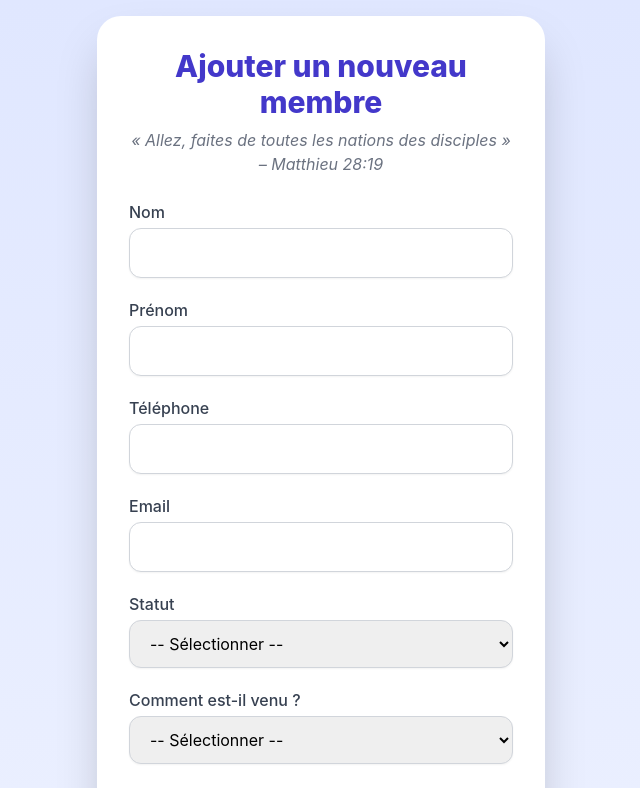
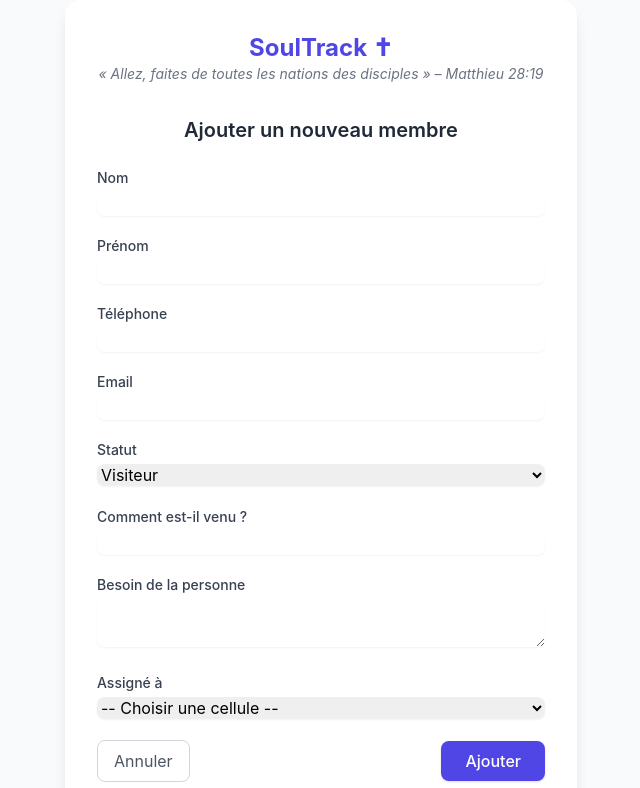
Before and after one commit to allanbavajee/soultrack, a Next.js app: page /add-member in a window 1280 px wide. Shown: the top 788 px of the page, without its empty margins (319-959 px from the left). Built offline with nearby package versions, Linux system fonts and the light colour scheme; no server answers.

Commit message:
Update add-member.js

```diff
--- a/pages/add-member.js
+++ b/pages/add-member.js
@@ -8,11 +8,13 @@ export default function AddMember() {
     prenom: "",
     telephone: "",
     email: "",
-    statut: "nouveau",
-    how_came: "",
+    statut: "visiteur",
+    comment: "",
     besoin: "",
     assignee: "",
   });
+  const [loading, setLoading] = useState(false);
+  const [success, setSuccess] = useState(false);
 
   const handleChange = (e) => {
     setFormData({ ...formData, [e.target.name]: e.target.value });
@@ -20,157 +22,183 @@ export default function AddMember() {
 
   const handleSubmit = async (e) => {
     e.preventDefault();
-    try {
-      const { data, error } = await supabase.from("membres").insert([formData]);
-      if (error) throw error;
-      alert("Membre ajouté avec succès !");
+    setLoading(true);
+    setSuccess(false);
+
+    const { error } = await supabase.from("membres").insert([formData]);
+    setLoading(false);
+
+    if (!error) {
+      setSuccess(true);
       setFormData({
         nom: "",
         prenom: "",
         telephone: "",
         email: "",
-        statut: "nouveau",
-        how_came: "",
+        statut: "visiteur",
+        comment: "",
         besoin: "",
         assignee: "",
       });
-    } catch (err) {
-      alert(err.message);
+    } else {
+      alert("Erreur: " + error.message);
     }
   };
 
   return (
-    <div className="min-h-screen bg-gradient-to-b from-indigo-100 to-indigo-50 flex items-center justify-center p-4">
-      <div className="w-full max-w-md bg-white p-8 rounded-3xl shadow-2xl">
-        <h1 className="text-3xl font-extrabold text-center text-indigo-700 mb-2">
+    <div className="min-h-screen bg-gray-50 flex items-center justify-center px-4">
+      <div className="w-full max-w-lg bg-white rounded-2xl shadow-lg p-8">
+        {/* Logo + Verset */}
+        <div className="text-center mb-8">
+          <h1 className="text-2xl font-bold text-indigo-600">SoulTrack ✝</h1>
+          <p className="text-sm text-gray-500 italic">
+            « Allez, faites de toutes les nations des disciples » – Matthieu 28:19
+          </p>
+        </div>
+
+        {/* Titre */}
+        <h2 className="text-xl font-semibold text-gray-800 text-center mb-6">
           Ajouter un nouveau membre
-        </h1>
-        <p className="text-center text-gray-500 italic mb-6">
-          « Allez, faites de toutes les nations des disciples » – Matthieu 28:19
-        </p>
+        </h2>
 
+        {/* Formulaire */}
         <form onSubmit={handleSubmit} className="space-y-5">
-          {/* Nom */}
           <div>
-            <label className="block text-gray-700 font-medium mb-1">Nom</label>
+            <label className="block text-sm font-medium text-gray-700">Nom</label>
             <input
               type="text"
               name="nom"
               value={formData.nom}
               onChange={handleChange}
-              className="w-full px-4 py-3 border border-gray-300 rounded-xl shadow-sm focus:outline-none focus:ring-2 focus:ring-indigo-400"
               required
+              className="mt-1 w-full rounded-lg border-gray-300 shadow-sm focus:ring-indigo-500 focus:border-indigo-500"
             />
           </div>
 
-          {/* Prénom */}
           <div>
-            <label className="block text-gray-700 font-medium mb-1">Prénom</label>
+            <label className="block text-sm font-medium text-gray-700">Prénom</label>
             <input
               type="text"
               name="prenom"
               value={formData.prenom}
               onChange={handleChange}
-              className="w-full px-4 py-3 border border-gray-300 rounded-xl shadow-sm focus:outline-none focus:ring-2 focus:ring-indigo-400"
               required
+              className="mt-1 w-full rounded-lg border-gray-300 shadow-sm focus:ring-indigo-500 focus:border-indigo-500"
             />
           </div>
 
-          {/* Téléphone */}
           <div>
-            <label className="block text-gray-700 font-medium mb-1">Téléphone</label>
+            <label className="block text-sm font-medium text-gray-700">Téléphone</label>
             <input
               type="text"
               name="telephone"
               value={formData.telephone}
               onChange={handleChange}
-              className="w-full px-4 py-3 border border-gray-300 rounded-xl shadow-sm focus:outline-none focus:ring-2 focus:ring-indigo-400"
               required
+              className="mt-1 w-full rounded-lg border-gray-300 shadow-sm focus:ring-indigo-500 focus:border-indigo-500"
             />
           </div>
 
-          {/* Email */}
           <div>
-            <label className="block text-gray-700 font-medium mb-1">Email</label>
+            <label className="block text-sm font-medium text-gray-700">Email</label>
             <input
               type="email"
               name="email"
               value={formData.email}
               onChange={handleChange}
-              className="w-full px-4 py-3 border border-gray-300 rounded-xl shadow-sm focus:outline-none focus:ring-2 focus:ring-indigo-400"
+              className="mt-1 w-full rounded-lg border-gray-300 shadow-sm focus:ring-indigo-500 focus:border-indigo-500"
             />
           </div>
 
-          {/* Statut */}
           <div>
-            <label className="block text-gray-700 font-medium mb-1">Statut</label>
+            <label className="block text-sm font-medium text-gray-700">Statut</label>
             <select
               name="statut"
               value={formData.statut}
               onChange={handleChange}
-              className="w-full px-4 py-3 border border-gray-300 rounded-xl shadow-sm focus:outline-none focus:ring-2 focus:ring-indigo-400"
+              className="mt-1 w-full rounded-lg border-gray-300 shadow-sm focus:ring-indigo-500 focus:border-indigo-500"
             >
-              <option value="">-- Sélectionner --</option>
+              <option value="visiteur">Visiteur</option>
               <option value="veut rejoindre ICC">Veut rejoindre ICC</option>
               <option value="a déjà mon église">A déjà mon église</option>
-              <option value="visiteur">Visiteur</option>
             </select>
           </div>
 
-          {/* Comment est venu */}
           <div>
-            <label className="block text-gray-700 font-medium mb-1">Comment est-il venu ?</label>
-            <select
-              name="how_came"
-              value={formData.how_came}
+            <label className="block text-sm font-medium text-gray-700">Comment est-il venu ?</label>
+            <input
+              type="text"
+              name="comment"
+              value={formData.comment}
               onChange={handleChange}
-              className="w-full px-4 py-3 border border-gray-300 rounded-xl shadow-sm focus:outline-none focus:ring-2 focus:ring-indigo-400"
-            >
-              <option value="">-- Sélectionner --</option>
-              <option value="invité">Invité</option>
-              <option value="réseaux">Réseaux</option>
-              <option value="autre">Autre</option>
-            </select>
+              className="mt-1 w-full rounded-lg border-gray-300 shadow-sm focus:ring-indigo-500 focus:border-indigo-500"
+            />
           </div>
 
-          {/* Besoin */}
           <div>
-            <label className="block text-gray-700 font-medium mb-1">Besoin de la personne</label>
+            <label className="block text-sm font-medium text-gray-700">Besoin de la personne</label>
             <textarea
               name="besoin"
               value={formData.besoin}
               onChange={handleChange}
-              rows={3}
-              className="w-full px-4 py-3 border border-gray-300 rounded-xl shadow-sm focus:outline-none focus:ring-2 focus:ring-indigo-400"
-            />
+              className="mt-1 w-full rounded-lg border-gray-300 shadow-sm focus:ring-indigo-500 focus:border-indigo-500"
+            ></textarea>
           </div>
 
-          {/* Assignée à */}
           <div>
-            <label className="block text-gray-700 font-medium mb-1">Assignée à</label>
+            <label className="block text-sm font-medium text-gray-700">Assigné à</label>
             <select
               name="assignee"
               value={formData.assignee}
               onChange={handleChange}
-              className="w-full px-4 py-3 border border-gray-300 rounded-xl shadow-sm focus:outline-none focus:ring-2 focus:ring-indigo-400"
+              className="mt-1 w-full rounded-lg border-gray-300 shadow-sm focus:ring-indigo-500 focus:border-indigo-500"
             >
-              <option value="">-- Sélectionner une cellule --</option>
+              <option value="">-- Choisir une cellule --</option>
               <option value="Curepipe">Cellule de Curepipe</option>
               <option value="Bois Rouge">Cellule de Bois Rouge</option>
               <option value="Bambous">Cellule de Bambous</option>
+              <option value="Rose Hill">Cellule de Rose Hill</option>
               <option value="Mon Gout">Cellule de Mon Gout</option>
-              <option value="Rose Hill">Cellule de Rose Hill</option>
               <option value="Eglise">Eglise</option>
             </select>
           </div>
 
-          {/* Bouton Ajouter */}
-          <button
-            type="submit"
-            className="w-full py-3 bg-indigo-600 hover:bg-indigo-700 text-white font-bold rounded-2xl shadow-md transition-all duration-200"
-          >
-            Ajouter
-          </button>
+          {/* Boutons */}
+          <div className="flex justify-between items-center">
+            <button
+              type="button"
+              onClick={() =>
+                setFormData({
+                  nom: "",
+                  prenom: "",
+                  telephone: "",
+                  email: "",
+                  statut: "visiteur",
+                  comment: "",
+                  besoin: "",
+                  assignee: "",
+                })
+              }
+              className="px-4 py-2 rounded-lg border border-gray-300 text-gray-600 hover:bg-gray-100"
+            >
+              Annuler
+            </button>
+
+            <button
+              type="submit"
+              disabled={loading}
+              className="px-6 py-2 rounded-lg bg-indigo-600 text-white font-medium hover:bg-indigo-700 shadow"
+            >
+              {loading ? "Ajout..." : "Ajouter"}
+            </button>
+          </div>
+
+          {/* Message succès */}
+          {success && (
+            <p className="text-green-600 text-center mt-4 font-medium">
+              ✅ Membre ajouté avec succès !
+            </p>
+          )}
         </form>
       </div>
     </div>
```
